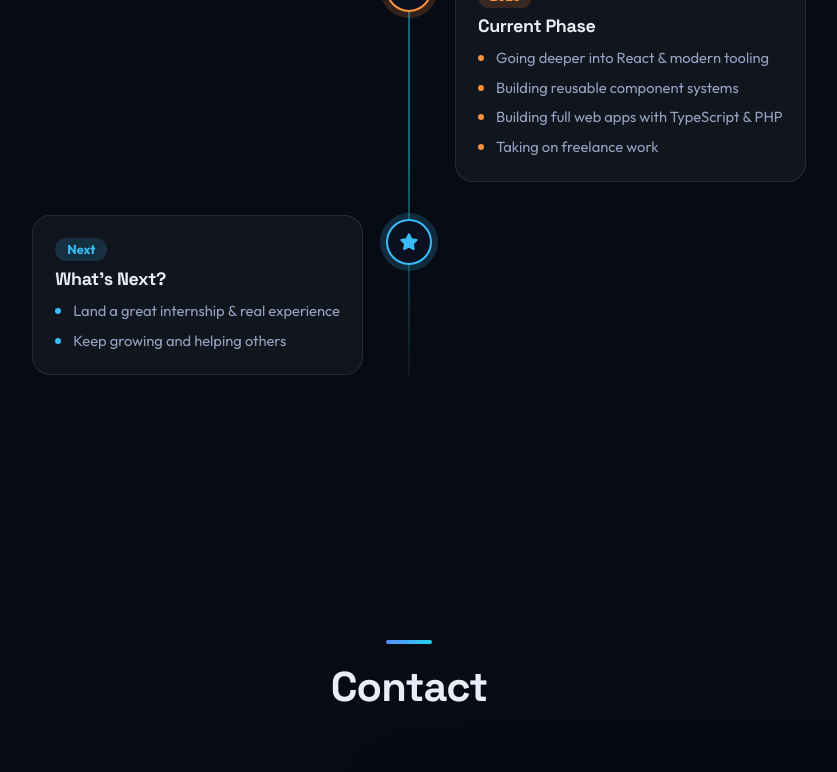
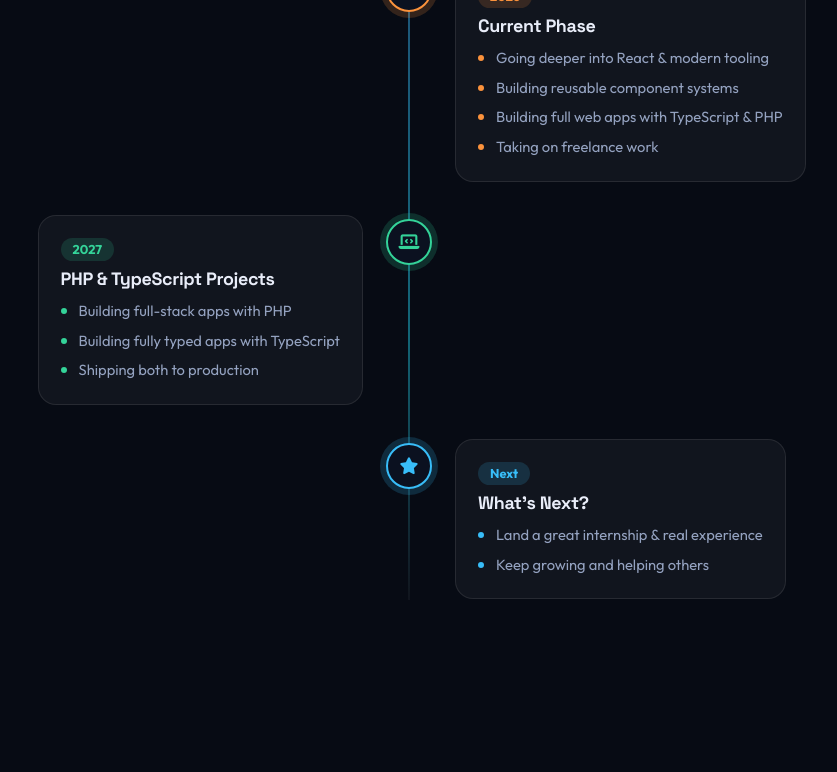
Before and after one commit to El-Bssawy/Portfolio, a React (Vite) app: page / in a window 1280 px wide. Shown: the part 5044-5816 px from the top of the page, without its empty margins (231-1068 px from the left). Built offline with nearby package versions, Linux system fonts and the light colour scheme.

Commit message:
Disable textarea resize, add PHP/TypeScript projects to timeline, brighter green in light code card

```diff
--- a/src/CSS/index.css
+++ b/src/CSS/index.css
@@ -896,6 +896,10 @@ html[dir="rtl"] .feature:hover {
 .c-str {
   color: #c3e88d;
 }
+/* The mint green is unreadable on the light theme, so use a deeper green. */
+html[data-theme="light"] .c-str {
+  color: #15803d;
+}
 .c-bool {
   color: #ffb454;
 }
@@ -1514,7 +1518,7 @@ html[dir="rtl"] .timeline-track::before {
 }
 
 .contact-form textarea {
-  resize: vertical;
+  resize: none;
   min-height: 130px;
 }
 
--- a/src/data/content.js
+++ b/src/data/content.js
@@ -116,6 +116,17 @@ export const content = {
             "Building reusable component systems",
             "Building full web apps with TypeScript & PHP",
             "Taking on freelance work",
+          ],
+        },
+        {
+          year: "2027",
+          icon: "fa-solid fa-laptop-code",
+          color: "green",
+          title: "PHP & TypeScript Projects",
+          points: [
+            "Building full-stack apps with PHP",
+            "Building fully typed apps with TypeScript",
+            "Shipping both to production",
           ],
         },
         {
@@ -256,6 +267,13 @@ export const content = {
           points: ["التعمّق في React والأدوات الحديثة", "بناء أنظمة مكوّنات قابلة لإعادة الاستخدام", "أبني تطبيقات ويب متكاملة بـ TypeScript و PHP", "بدء العمل الحر"],
         },
         {
+          year: "2027",
+          icon: "fa-solid fa-laptop-code",
+          color: "green",
+          title: "مشاريع بـ PHP و TypeScript",
+          points: ["بناء تطبيقات متكاملة بـ PHP", "بناء تطبيقات مكتوبة بالكامل بـ TypeScript", "نشرها على الإنترنت"],
+        },
+        {
           year: "القادم",
           icon: "fa-solid fa-star",
           color: "blue",
```
